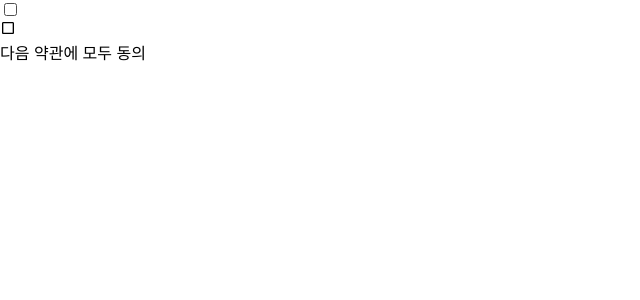
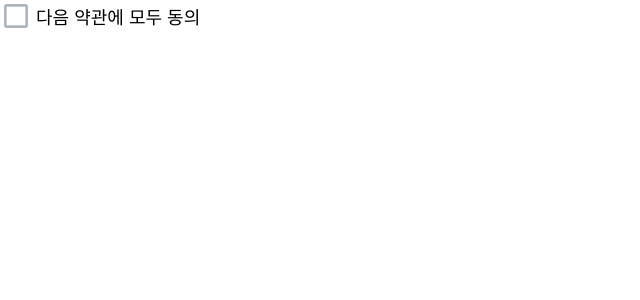
Before and after one commit to YunPC/component-styling, a React (Create React App) app in the folder styling-with-css-moudle/: page / in a window 1280 px wide. Shown: the top 300 px of the page, without its empty margins (0-640 px from the left). Built offline with nearby package versions, Linux system fonts and the light colour scheme.

Commit message:
css modules 컴포넌트에 적용하기(#2)

```diff
--- a/styling-with-css-moudle/package.json
+++ b/styling-with-css-moudle/package.json
@@ -6,6 +6,7 @@
     "@testing-library/jest-dom": "^5.14.1",
     "@testing-library/react": "^11.2.7",
     "@testing-library/user-event": "^12.8.3",
+    "classnames": "^2.3.1",
     "react": "^17.0.2",
     "react-dom": "^17.0.2",
     "react-icons": "^4.2.0",
--- a/styling-with-css-moudle/src/components/CheckBox.js
+++ b/styling-with-css-moudle/src/components/CheckBox.js
@@ -1,15 +1,18 @@
 import React from 'react'
 import { MdCheckBox, MdCheckBoxOutlineBlank } from 'react-icons/md'
 import styles from './CheckBox.module.css'
+import classNames from 'classnames/bind'
 
-console.log(styles)
+const cx = classNames.bind(styles)
 
 function CheckBox({ checked, children, ...rest }) {
   return (
-    <div>
+    <div className={styles.checkbox}>
       <label>
         <input type="checkbox" checked={checked} {...rest} />
-        <div>{checked ? <MdCheckBox /> : <MdCheckBoxOutlineBlank />}</div>
+        <div className={styles.icon}>
+          {checked ? <MdCheckBox className={styles.checked} /> : <MdCheckBoxOutlineBlank />}
+        </div>
       </label>
       <span>{children}</span>
     </div>
```
Also changed, not shown: 1 other file (tests, documents, lock files or other folders).
